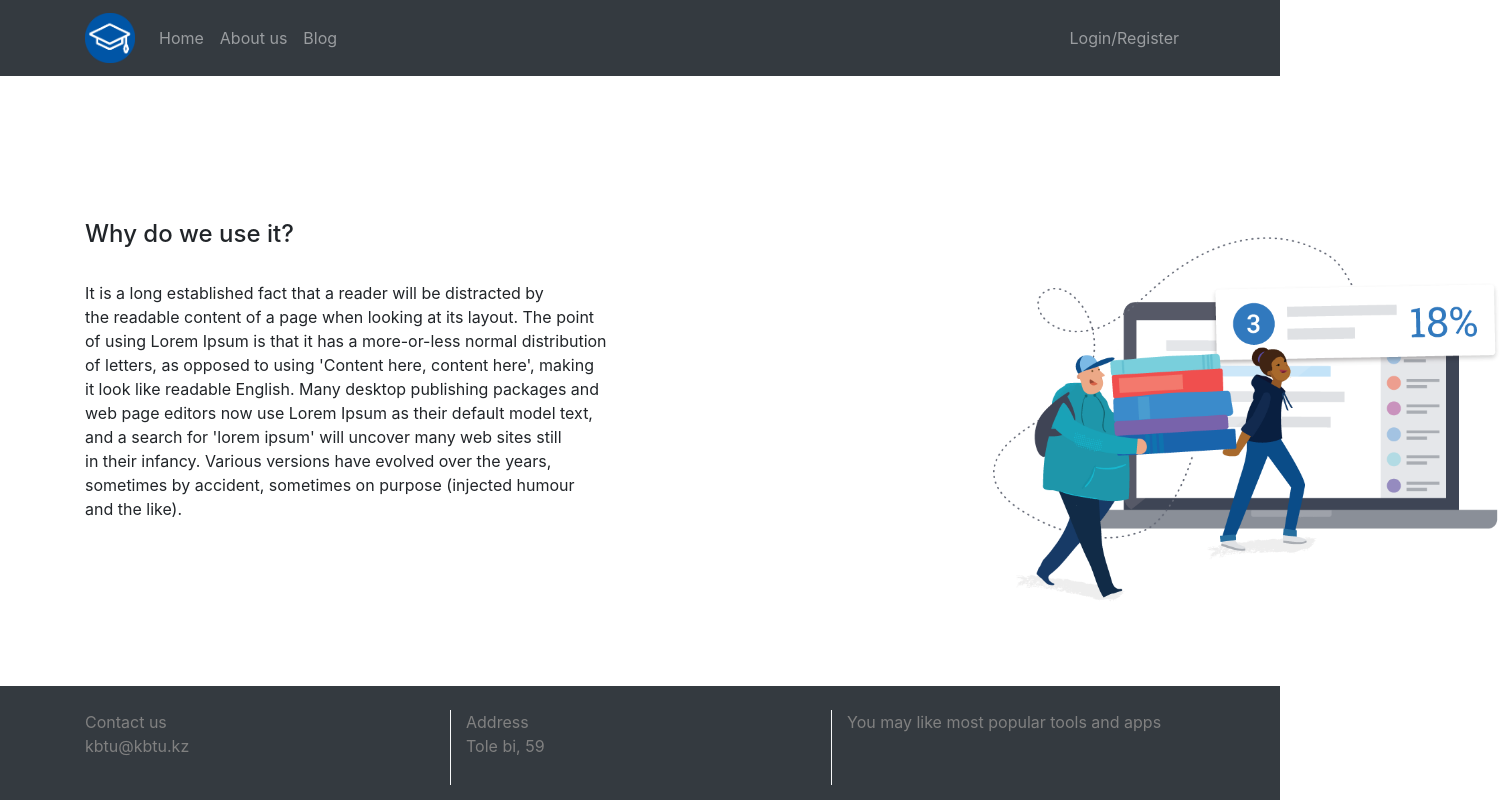
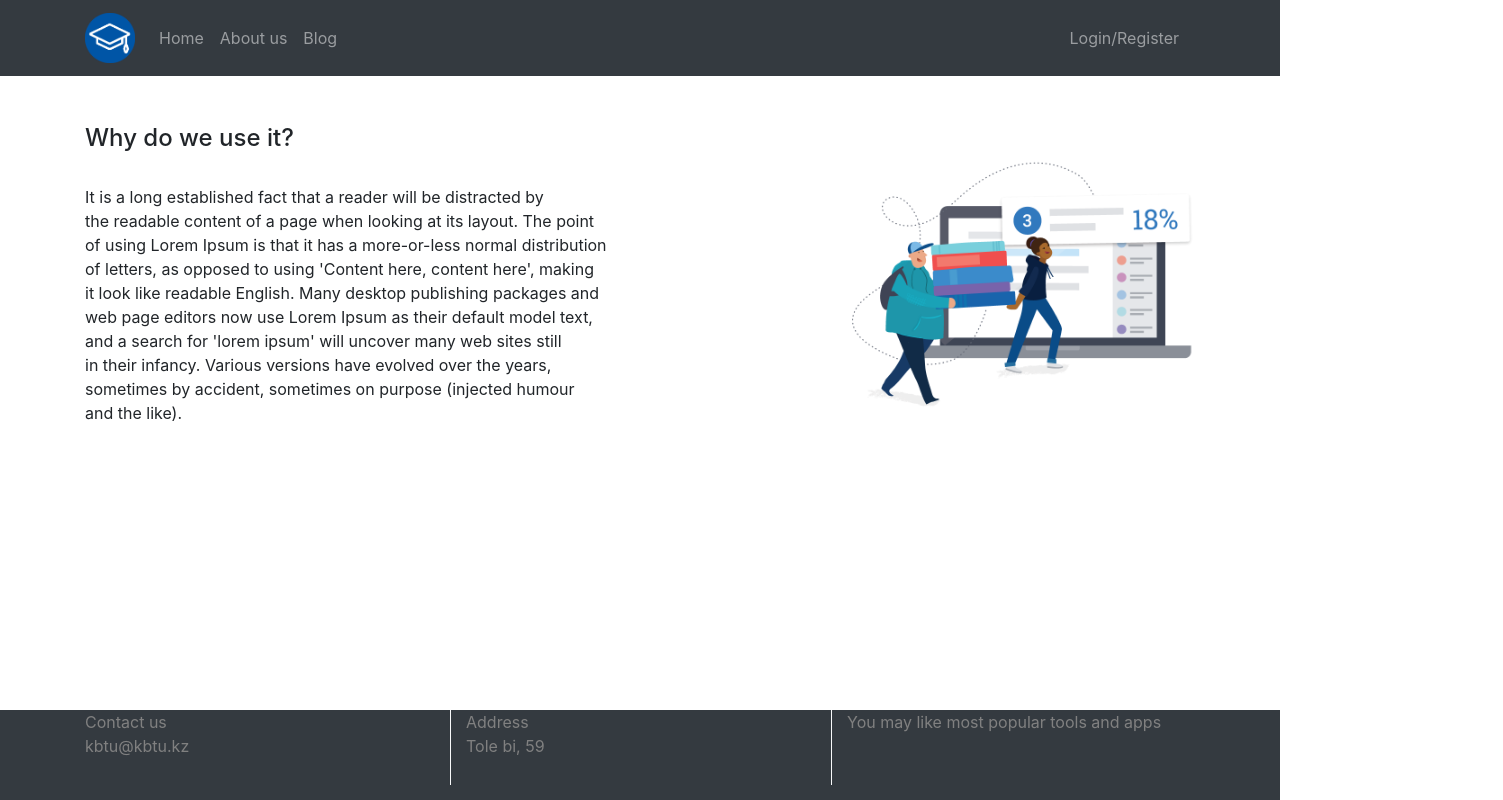
Before and after one commit to aminaaman/frontend, a React (Create React App) app: page /about in a window 1280 px wide. Shown: the whole page, 1503 px wide, since content can reach past the window. Built offline with nearby package versions, Linux system fonts and the light colour scheme.

Commit message:
style and debugs

```diff
--- a/public/index.html
+++ b/public/index.html
@@ -9,12 +9,10 @@
       name="description"
       content="Web site created using create-react-app"
     />
-    <link rel="apple-touch-icon" href="%PUBLIC_URL%/logo192.png" />
     <!--
       manifest.json provides metadata used when your web app is installed on a
       user's mobile device or desktop. See https://developers.google.com/web/fundamentals/web-app-manifest/
     -->
-    <link rel="manifest" href="%PUBLIC_URL%/manifest.json" />
     <!--
       Notice the use of %PUBLIC_URL% in the tags above.
       It will be replaced with the URL of the `public` folder during the build.
--- a/src/components/Footer.js
+++ b/src/components/Footer.js
@@ -6,7 +6,7 @@ class Footer extends Component {
     render() {
         return (
             <>
-            <Nav class="fixed-bottom navbar-dark bg-dark" >
+            <Nav className="fixed-bottom navbar-dark bg-dark" >
             <br></br>
             <Container>
                 <Row
--- a/src/pages/About.js
+++ b/src/pages/About.js
@@ -1,19 +1,14 @@
 import React, { Component } from 'react'
-import { Container } from 'react-bootstrap';
+import { Container, Row, Col } from 'react-bootstrap';
 import about from '../images/about.png'
 
 
 class About extends Component {
     render() {
         return (
-            <Container>
-                <div>
-                    <br></br>
-                    <br></br>
-                    <br></br>
-                    <br></br>
-                    <br></br>
-                    <br></br>
+            <Container className="mt-5">
+                <Row>
+                    <Col md={6}>
                         <h4>Why do we use it?</h4>
                         <br></br>
                         <p>
@@ -28,23 +23,15 @@ class About extends Component {
                         sometimes by accident, sometimes on purpose (injected humour <br></br>
                         and the like).
                         </p>
-                </div>
-                <div style={{
-                    position: 'absolute',
-                    width: '803.25px',
-                    height: '450px',
-                    left: '700px',
-                    top: '180px'
-
-
-
-                }}>
+                    </Col>
+                    <Col md={6}>
                         <img
                         className="d-block w-100"
                         src={ about }
                         alt="About"
                         />
-                </div>
+                    </Col>
+                </Row>
             </Container>
         )
     }
--- a/src/pages/Home.js
+++ b/src/pages/Home.js
@@ -6,14 +6,9 @@ import kbtu from '../images/kbtu.jpg'
 class Home extends Component {
     render() {
         return (
-            <Container style={{
-                position: 'relative',
-                width: '900px',
-                height: '300px',
-                top: '170px'
-            }}>
+            <Container>
             <img
-                className="d-block w-100"
+                className="d-block w-75 ml-auto mr-auto mt-5"
                 src={ kbtu }
                 alt="KBTU"
             />
```
Also changed, not shown: public/manifest.json (deleted). Lines whose indentation alone changed are shown as unchanged.
